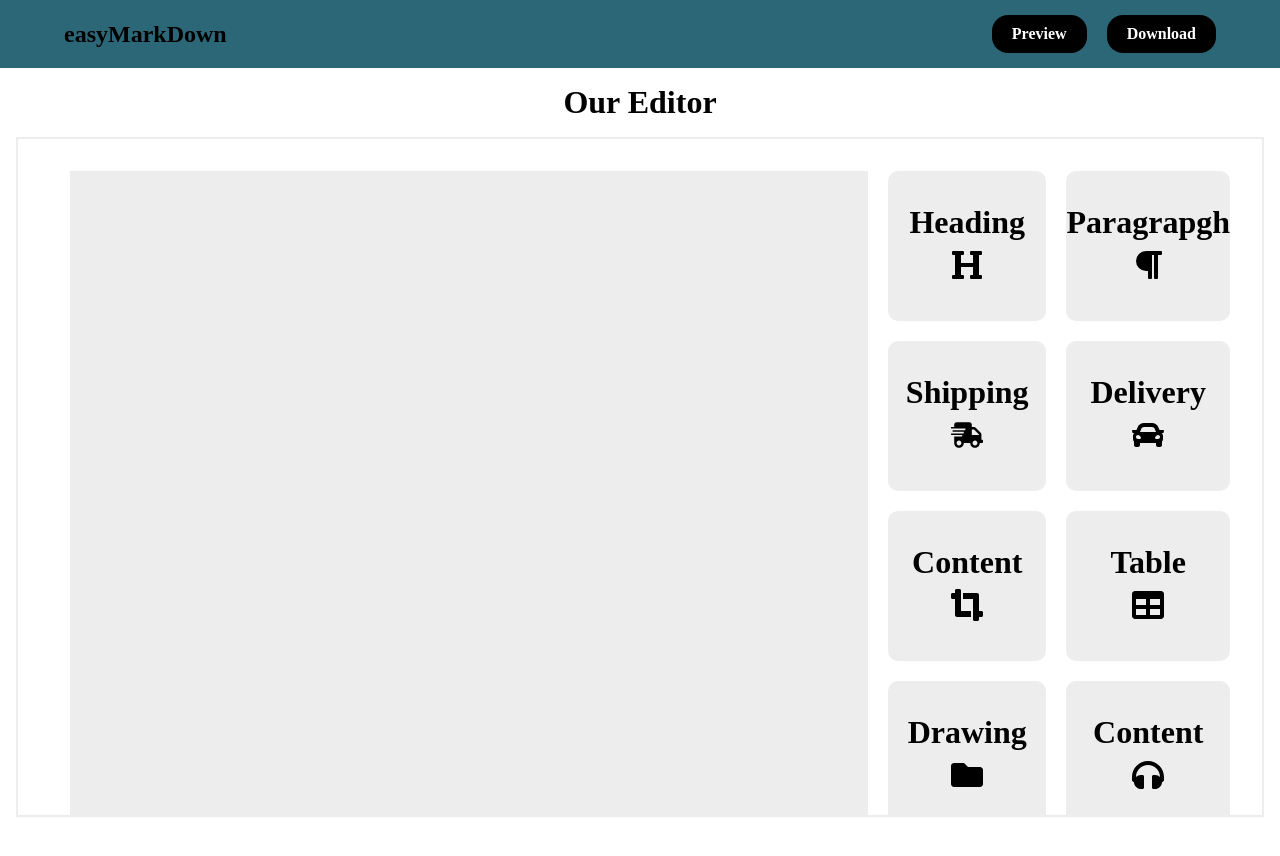
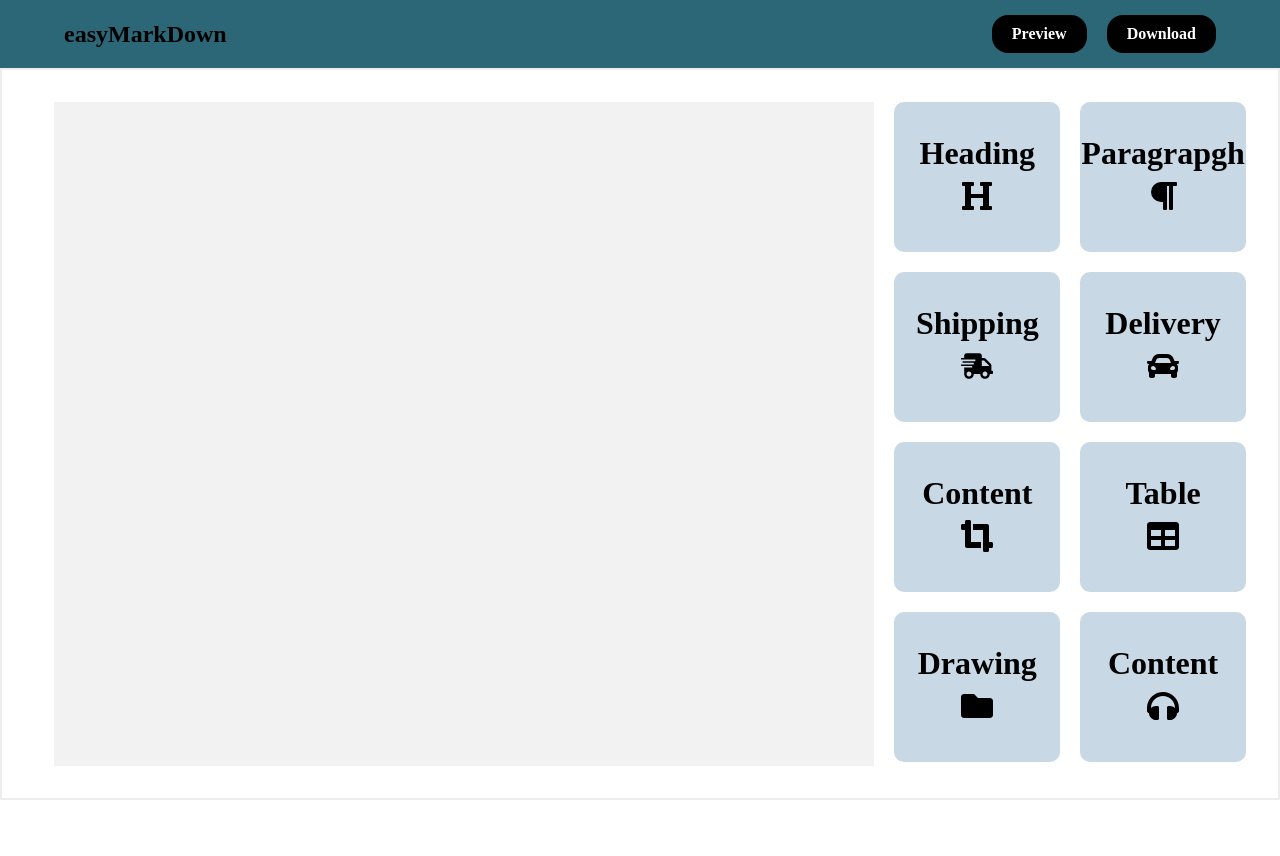
Before and after one commit to toufiq007/learn-tiptap-editor, a React (Vite) app: page / in a window 1280 px wide. Shown: the top 856 px of the page. After the commit the page ends 800 px from the top, so only its background shows below. Built offline with nearby package versions, Linux system fonts and the light colour scheme.

Commit message:
change the layout styles and change the editorbackground color and toolbox color

```diff
--- a/src/components/Layout.jsx
+++ b/src/components/Layout.jsx
@@ -1,18 +1,9 @@
 import TiptapEditor from "./editor/TiptapEditor";
 const Layout = () => {
-  // initial state all toolbox data
   return (
     <div
-      style={{
-        display: "flex",
-        width: "100%",
-        height: "100vh",
-        padding: "0 1rem",
-        gap: "1rem",
-      }}
     >
       <TiptapEditor />
-
     </div>
   );
 };
--- a/src/components/editor/TiptapEditor.jsx
+++ b/src/components/editor/TiptapEditor.jsx
@@ -68,14 +68,11 @@ const TiptapEditor = () => {
     e.preventDefault();
   };
   return (
-    <div style={{ width: "100%" }}>
-      <h2 style={{ margin: "1rem 0", fontSize: "2rem", textAlign: "center" }}>
-        Our Editor
-      </h2>
+    <div>
       <div
         style={{
           border: "2px solid #ededed",
-          height: "85vh",
+          height: "calc(100vh - 68px)",
           overflowY: "auto",
           padding: "2rem",
           display: "flex",
@@ -87,9 +84,7 @@ const TiptapEditor = () => {
         <div
           style={{
             width: "70%",
-            background: "#ededed",
-            height: "85vh",
-            overflowY: "auto",
+            background: "var(--editorBackground)",
           }}
         >
           <EditorContent
@@ -104,6 +99,8 @@ const TiptapEditor = () => {
             display: "grid",
             gridTemplateColumns: "repeat(2,1fr)",
             gap: "20px",
+            overflow:"auto",
+            // padding:"20px"
           }}
         >
           {toolBoxItems &&
@@ -117,7 +114,7 @@ const TiptapEditor = () => {
                     alignItems: "center",
                     flexDirection: "column",
                     height: "150px",
-                    background: "#ededed",
+                    background: "var(--toolBoxBackground)",
                     cursor: "move",
                     borderRadius: "10px",
                   }}
--- a/src/components/editor/style.scss
+++ b/src/components/editor/style.scss
@@ -65,7 +65,7 @@
 }
 .ProseMirror {
   height: 85vh;
-  // background: lightblue;
+  margin: 0;
 }
 /* Table-specific styling */
 .tiptap {
```
